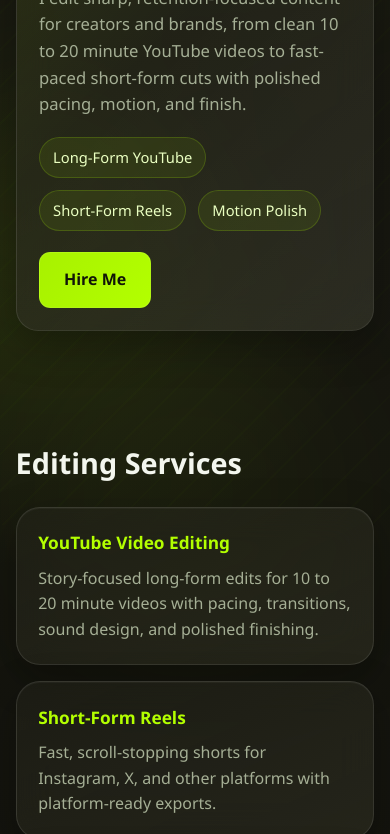
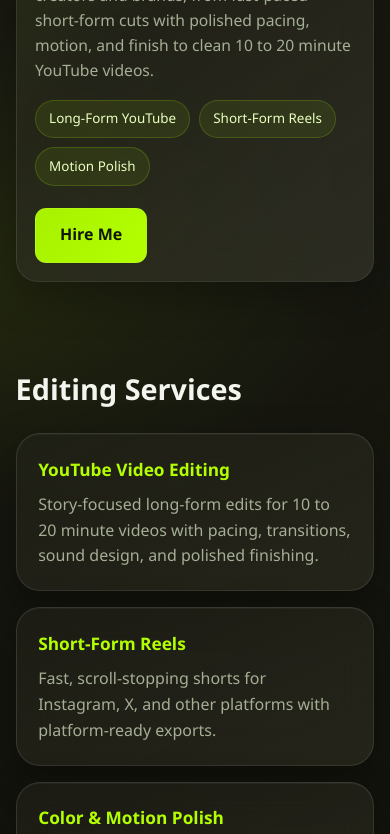
Before and after one commit to Terminatorx71/Terminatorx71.github.io, a plain HTML site: page index.html in a window 390 px wide. Shown: the part 319-1153 px from the top of the page. Drawn offline with Linux system fonts and the light colour scheme.

Commit message:
fix mobile responsiveness and layout bugs

```diff
--- a/index.html
+++ b/index.html
@@ -31,18 +31,18 @@
   <main>
     <section id="about" class="hero container">
       <div class="hero-copy glass-panel">
-        <p class="eyebrow reveal-text">Professional Video Editor</p>
-        <h1 class="reveal-text">Hi, I'm Terminator-X</h1>
-        <p class="hero-text reveal-text">
-          I edit sharp, retention-focused content for creators and brands, from clean 10 to 20 minute YouTube videos
-          to fast-paced short-form cuts with polished pacing, motion, and finish.
+        <p class="eyebrow">Professional Video Editor</p>
+        <h1>Hi, I'm Terminator-X</h1>
+        <p class="hero-text">
+          I edit sharp, retention-focused content for creators and brands, from fast-paced short-form cuts with
+          polished pacing, motion, and finish to clean 10 to 20 minute YouTube videos.
         </p>
-        <div class="hero-tags reveal-text">
+        <div class="hero-tags">
           <span>Long-Form YouTube</span>
           <span>Short-Form Reels</span>
           <span>Motion Polish</span>
         </div>
-        <a href="#contact" class="btn reveal-text">Hire Me</a>
+        <a href="#contact" class="btn">Hire Me</a>
       </div>
     </section>
 
--- a/script.js
+++ b/script.js
@@ -1,3 +1,5 @@
+document.documentElement.classList.add("js");
+
 const header = document.querySelector(".site-header");
 const progressBar = document.querySelector(".scroll-progress");
 const hero = document.querySelector(".hero");
@@ -7,6 +9,9 @@ const revealItems = document.querySelectorAll(".reveal, .reveal-text");
 const dot = document.querySelector(".cursor-dot");
 const ring = document.querySelector(".cursor-ring");
 const interactiveTargets = document.querySelectorAll("a, button");
+const prefersReducedMotion = window.matchMedia("(prefers-reduced-motion: reduce)").matches;
+const isCoarsePointer = window.matchMedia("(hover: none), (pointer: coarse)").matches;
+const enableParallax = !prefersReducedMotion && !isCoarsePointer;
 
 // Smooth section scrolling with sticky-header offset.
 document.querySelectorAll('a[href^="#"]').forEach((link) => {
@@ -27,7 +32,7 @@ document.querySelectorAll('a[href^="#"]').forEach((link) => {
 
     window.scrollTo({
       top: y,
-      behavior: "smooth",
+      behavior: prefersReducedMotion ? "auto" : "smooth",
     });
   });
 });
@@ -40,7 +45,7 @@ if (hero) {
 }
 
 // Reveal sections and text when they enter the viewport.
-if ("IntersectionObserver" in window) {
+if ("IntersectionObserver" in window && !prefersReducedMotion) {
   const observer = new IntersectionObserver(
     (entries, obs) => {
       entries.forEach((entry) => {
@@ -53,8 +58,8 @@ if ("IntersectionObserver" in window) {
       });
     },
     {
-      threshold: 0.18,
-      rootMargin: "0px 0px -42px 0px",
+      threshold: isCoarsePointer ? 0.08 : 0.18,
+      rootMargin: isCoarsePointer ? "0px 0px -18px 0px" : "0px 0px -42px 0px",
     }
   );
 
@@ -79,6 +84,11 @@ function animateOnScroll() {
   }
 
   parallaxLayers.forEach((layer) => {
+    if (!enableParallax) {
+      layer.style.transform = "translateY(0)";
+      return;
+    }
+
     const depth = Number(layer.dataset.depth) || 0;
     layer.style.transform = `translateY(${scrollTop * depth}px)`;
   });
@@ -98,7 +108,7 @@ animateOnScroll();
 // Cursor tuning:
 // - ringEase controls how delayed the circle is. Lower = more delay.
 // - dotHoverScale and ringHoverScale control hover enlargement.
-if (dot && ring && window.matchMedia("(hover: hover) and (pointer: fine)").matches) {
+if (dot && ring && !isCoarsePointer) {
   let mouseX = window.innerWidth / 2;
   let mouseY = window.innerHeight / 2;
   let ringX = mouseX;
--- a/style.css
+++ b/style.css
@@ -21,6 +21,7 @@
 html,
 body {
   min-height: 100%;
+  scroll-padding-top: 92px;
 }
 
 body {
@@ -43,6 +44,7 @@ body::before {
     linear-gradient(rgba(255, 255, 255, 0.02) 1px, transparent 1px),
     linear-gradient(90deg, rgba(255, 255, 255, 0.02) 1px, transparent 1px);
   background-size: 28px 28px;
+  -webkit-mask-image: radial-gradient(circle at center, black 40%, transparent 90%);
   mask-image: radial-gradient(circle at center, black 40%, transparent 90%);
   opacity: 0.28;
   z-index: -2;
@@ -118,6 +120,7 @@ body::before {
 .glass-panel {
   background: linear-gradient(155deg, var(--glass), var(--glass-strong));
   border: 1px solid var(--border);
+  -webkit-backdrop-filter: blur(18px);
   backdrop-filter: blur(18px);
   box-shadow: 0 14px 42px rgba(0, 0, 0, 0.28), inset 0 1px 0 rgba(255, 255, 255, 0.04);
 }
@@ -128,12 +131,14 @@ body::before {
   z-index: 1200;
   border-bottom: 1px solid rgba(255, 255, 255, 0.06);
   background: rgba(18, 18, 13, 0.45);
+  -webkit-backdrop-filter: blur(8px);
   backdrop-filter: blur(8px);
   transition: background 0.35s ease, backdrop-filter 0.35s ease, border-color 0.35s ease;
 }
 
 .site-header.scrolled {
   background: rgba(24, 24, 18, 0.78);
+  -webkit-backdrop-filter: blur(16px);
   backdrop-filter: blur(16px);
   border-color: rgba(179, 255, 0, 0.18);
 }
@@ -177,15 +182,19 @@ body::before {
 
 .hero {
   min-height: calc(100vh - 76px);
+  min-height: calc(100svh - 76px);
   display: grid;
   align-content: center;
   padding: 5rem 0 3rem;
-  opacity: 0;
-  transform: translateY(26px);
   transition: opacity 0.9s ease, transform 0.9s ease;
 }
 
-.hero.loaded {
+.js .hero {
+  opacity: 0;
+  transform: translateY(26px);
+}
+
+.js .hero.loaded {
   opacity: 1;
   transform: translateY(0);
 }
@@ -204,6 +213,11 @@ body::before {
   inset: 0;
   background: linear-gradient(135deg, rgba(179, 255, 0, 0.09), transparent 40%, rgba(255, 255, 255, 0.03));
   pointer-events: none;
+}
+
+.hero-copy > * {
+  position: relative;
+  z-index: 1;
 }
 
 .eyebrow {
@@ -245,6 +259,7 @@ body::before {
 .btn {
   display: inline-block;
   width: fit-content;
+  max-width: 100%;
   margin-top: 1.35rem;
   padding: 0.86rem 1.5rem;
   border-radius: 0.7rem;
@@ -362,13 +377,17 @@ body::before {
 
 .reveal,
 .reveal-text {
-  opacity: 0;
-  transform: translateY(22px);
   transition: opacity 0.72s ease, transform 0.72s ease;
 }
 
-.reveal.in-view,
-.reveal-text.in-view {
+.js .reveal,
+.js .reveal-text {
+  opacity: 0;
+  transform: translateY(22px);
+}
+
+.js .reveal.in-view,
+.js .reveal-text.in-view {
   opacity: 1;
   transform: translateY(0);
 }
@@ -406,12 +425,11 @@ body::before {
   opacity: 1;
 }
 
-@keyframes pulseTone {
-  from {
-    filter: saturate(1) brightness(1);
-  }
-  to {
-    filter: saturate(1.1) brightness(1.06);
+@supports not ((backdrop-filter: blur(1px)) or (-webkit-backdrop-filter: blur(1px))) {
+  .glass-panel,
+  .site-header,
+  .site-header.scrolled {
+    background: rgba(30, 30, 21, 0.9);
   }
 }
 
@@ -422,11 +440,28 @@ body::before {
 
   .hero {
     min-height: auto;
-    padding: 4.4rem 0 2.5rem;
+    align-content: start;
+    padding: 3rem 0 2.25rem;
+  }
+
+  .hero-copy {
+    max-width: 100%;
   }
 }
 
 @media (max-width: 700px) {
+  body::before {
+    opacity: 0.16;
+  }
+
+  .bg-grid {
+    opacity: 0.22;
+  }
+
+  .parallax-bg {
+    display: none;
+  }
+
   .navbar {
     min-height: auto;
     padding: 0.95rem 0;
@@ -437,9 +472,36 @@ body::before {
     gap: 1rem;
   }
 
+  .hero {
+    padding: 2.4rem 0 2rem;
+  }
+
   .hero-copy,
   .contact-panel {
     border-radius: 22px;
+    padding: 1.15rem;
+  }
+
+  .hero h1 {
+    font-size: clamp(2rem, 11vw, 3.4rem);
+  }
+
+  .hero-text {
+    font-size: 0.98rem;
+  }
+
+  .hero-tags {
+    gap: 0.55rem;
+    margin-top: 1rem;
+  }
+
+  .hero-tags span {
+    font-size: 0.84rem;
+  }
+
+  .services,
+  .contact {
+    padding: 3.25rem 0;
   }
 }
 
```
